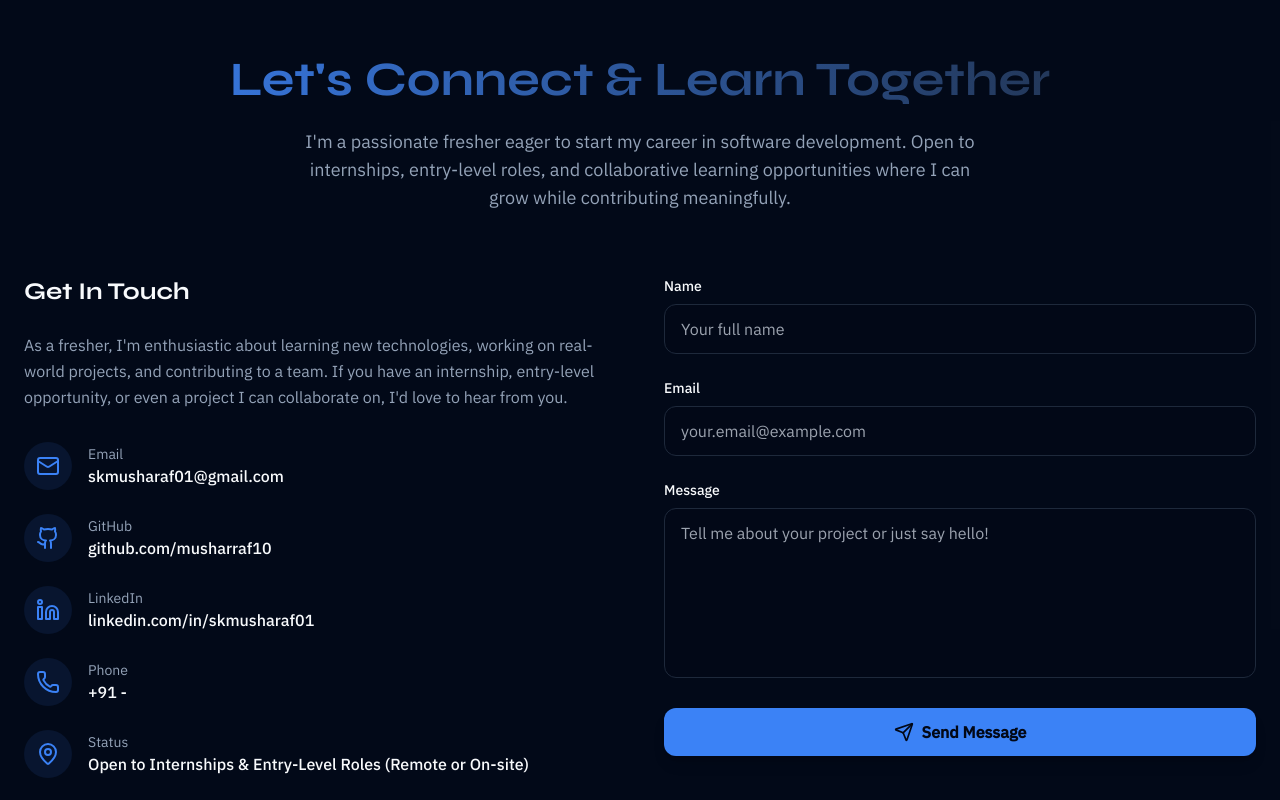
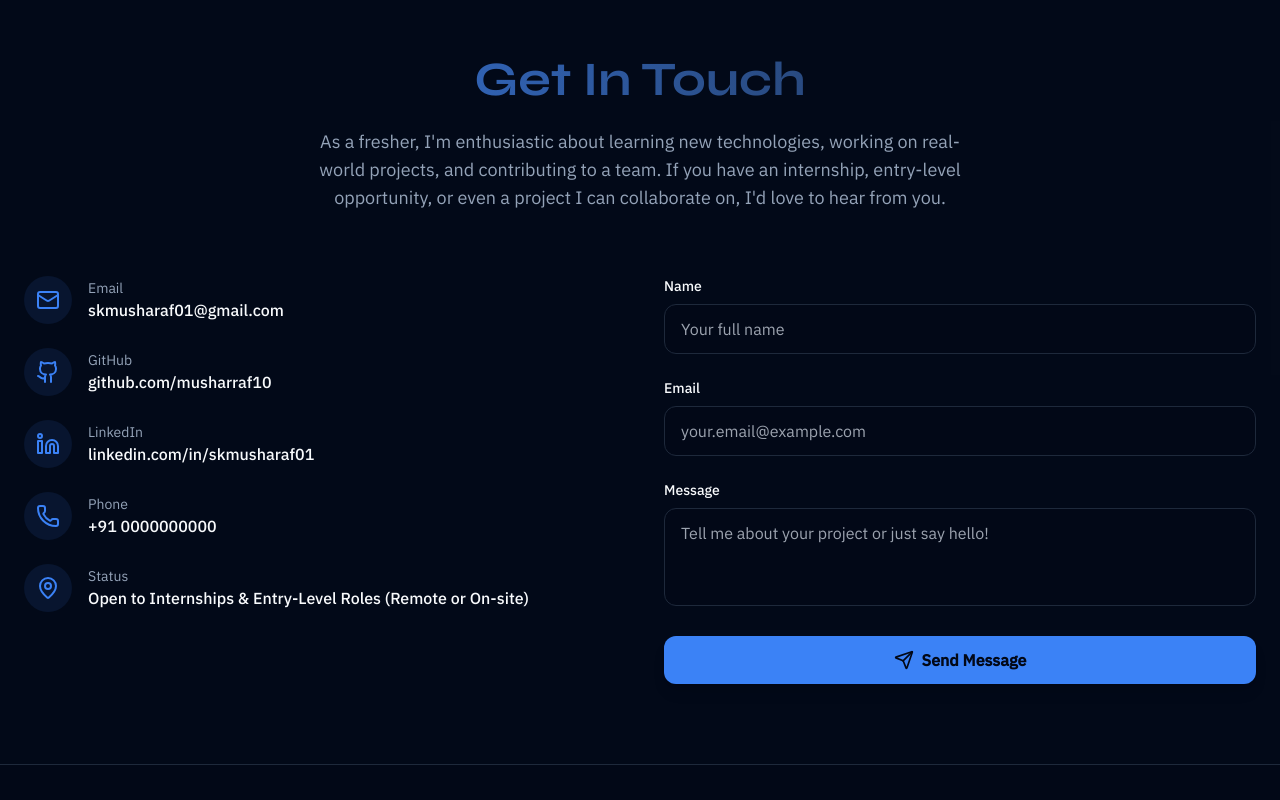
Before and after one commit to musharraf10/static_portfolio, a React (Vite) app: page / in a window 1280 px wide. Shown: the part 4960-5760 px from the top of the page. Built offline with nearby package versions, Linux system fonts and the light colour scheme.

Commit message:
Updated Contact

```diff
--- a/src/components/Contact.jsx
+++ b/src/components/Contact.jsx
@@ -1,8 +1,7 @@
-import React from 'react';
+import React, { useState } from 'react';
 import ContactForm from './ContactForm';
 import { motion } from 'framer-motion';
-import { Mail, Github, Linkedin, MapPin, Phone, Send } from 'lucide-react';
-import { useState } from 'react';
+import { Mail, Github, Linkedin, MapPin, Phone } from 'lucide-react';
 
 function Contact() {
   const [formData, setFormData] = useState({
@@ -33,8 +32,8 @@ function Contact() {
     {
       icon: Phone,
       label: 'Phone',
-      value: '+91 -',
-      href: 'tel:+911234567890'
+      value: '+91 0000000000',
+      href: 'tel:+9182399196'
     },
     {
       icon: MapPin,
@@ -44,21 +43,10 @@ function Contact() {
     },
   ];
 
-  const handleSubmit = (e) => {
-    e.preventDefault();
-    // Handle form submission here
-    console.log('Form submitted:', formData);
-  };
-
-  const handleChange = (e) => {
-    setFormData({
-      ...formData,
-      [e.target.name]: e.target.value
-    });
-  };
-
   return (
     <section id="contact" className="py-20 px-6 max-w-7xl mx-auto bg-accent/5">
+
+      {/* Section Heading */}
       <motion.div
         initial={{ opacity: 0, y: 50 }}
         whileInView={{ opacity: 1, y: 0 }}
@@ -67,37 +55,27 @@ function Contact() {
         className="text-center mb-16"
       >
         <h2 className="text-4xl md:text-5xl font-bold mb-6 bg-gradient-to-r from-primary to-secondary bg-clip-text text-transparent">
-          Let's Connect & Learn Together
+          Get In Touch
         </h2>
         <p className="text-lg text-muted-foreground max-w-2xl mx-auto">
-          I'm a passionate fresher eager to start my career in software development.
-          Open to internships, entry-level roles, and collaborative learning
-          opportunities where I can grow while contributing meaningfully.
+          As a fresher, I'm enthusiastic about learning new technologies, working on
+          real-world projects, and contributing to a team. If you have an internship,
+          entry-level opportunity, or even a project I can collaborate on, I'd love
+          to hear from you.
         </p>
       </motion.div>
 
-      <div className="grid lg:grid-cols-2 gap-12">
-        {/* Contact Information */}
+      {/* Two Column Layout */}
+      <div className="grid lg:grid-cols-2 gap-12 items-start">
+
+        {/* Left - Information Center */}
         <motion.div
           initial={{ opacity: 0, x: -50 }}
           whileInView={{ opacity: 1, x: 0 }}
           transition={{ duration: 0.6 }}
           viewport={{ once: true }}
-          className="space-y-8"
+          className="space-y-6"
         >
-          <div>
-            <h3 className="text-2xl font-bold mb-6 text-card-foreground">
-              Get In Touch
-            </h3>
-            <p className="text-muted-foreground leading-relaxed mb-8">
-              As a fresher, I'm enthusiastic about learning new technologies, working on
-              real-world projects, and contributing to a team. If you have an internship,
-              entry-level opportunity, or even a project I can collaborate on, I'd love
-              to hear from you.
-            </p>
-          </div>
-
-          <div className="space-y-6">
           {contactInfo.map((info, index) => (
             <motion.div
               key={index}
@@ -127,20 +105,19 @@ function Contact() {
               </div>
             </motion.div>
           ))}
-          </div>
         </motion.div>
 
-        {/* Contact Form */}
+        {/* Right - Contact Form */}
         <motion.div
           initial={{ opacity: 0, x: 50 }}
           whileInView={{ opacity: 1, x: 0 }}
           transition={{ duration: 0.6 }}
           viewport={{ once: true }}
+          className="space-y-8 self-start"
         >
-          <div className="space-y-6">
           <ContactForm />
-          </div>
         </motion.div>
+
       </div>
     </section>
   );
--- a/src/components/ContactForm.jsx
+++ b/src/components/ContactForm.jsx
@@ -7,7 +7,8 @@ function ContactForm() {
     const [formData, setFormData] = useState({
         name: "",
         email: "",
-        message: ""
+        message: "",
+        time: "",
     });
     const [isSending, setIsSending] = useState(false);
     const [status, setStatus] = useState("");
@@ -98,7 +99,7 @@ function ContactForm() {
                     value={formData.message}
                     onChange={handleChange}
                     required
-                    rows={6}
+                    rows={3}
                     className="w-full px-4 py-3 bg-card border border-border rounded-lg focus:ring-2 focus:ring-primary focus:border-transparent transition-all duration-300 text-card-foreground resize-none"
                     placeholder="Tell me about your project or just say hello!"
                 />
```
Lines whose indentation alone changed are shown as unchanged.
